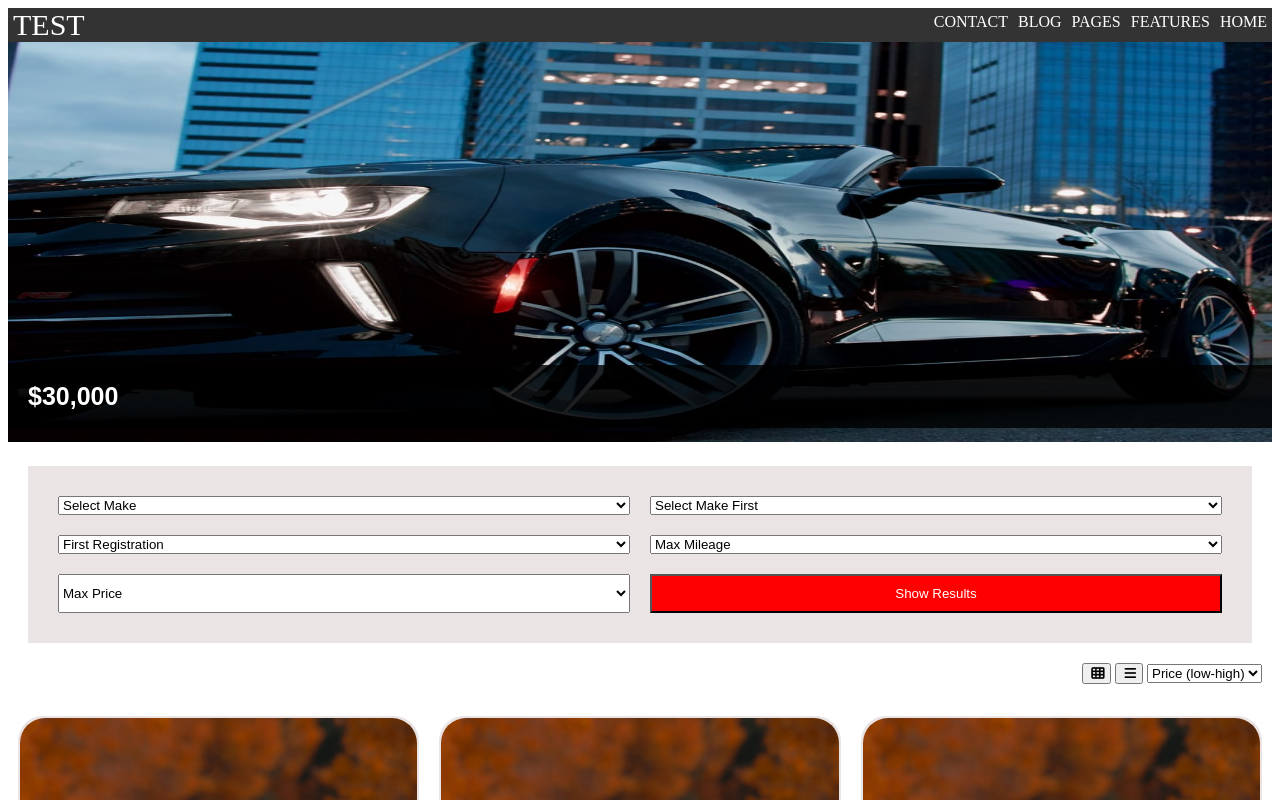
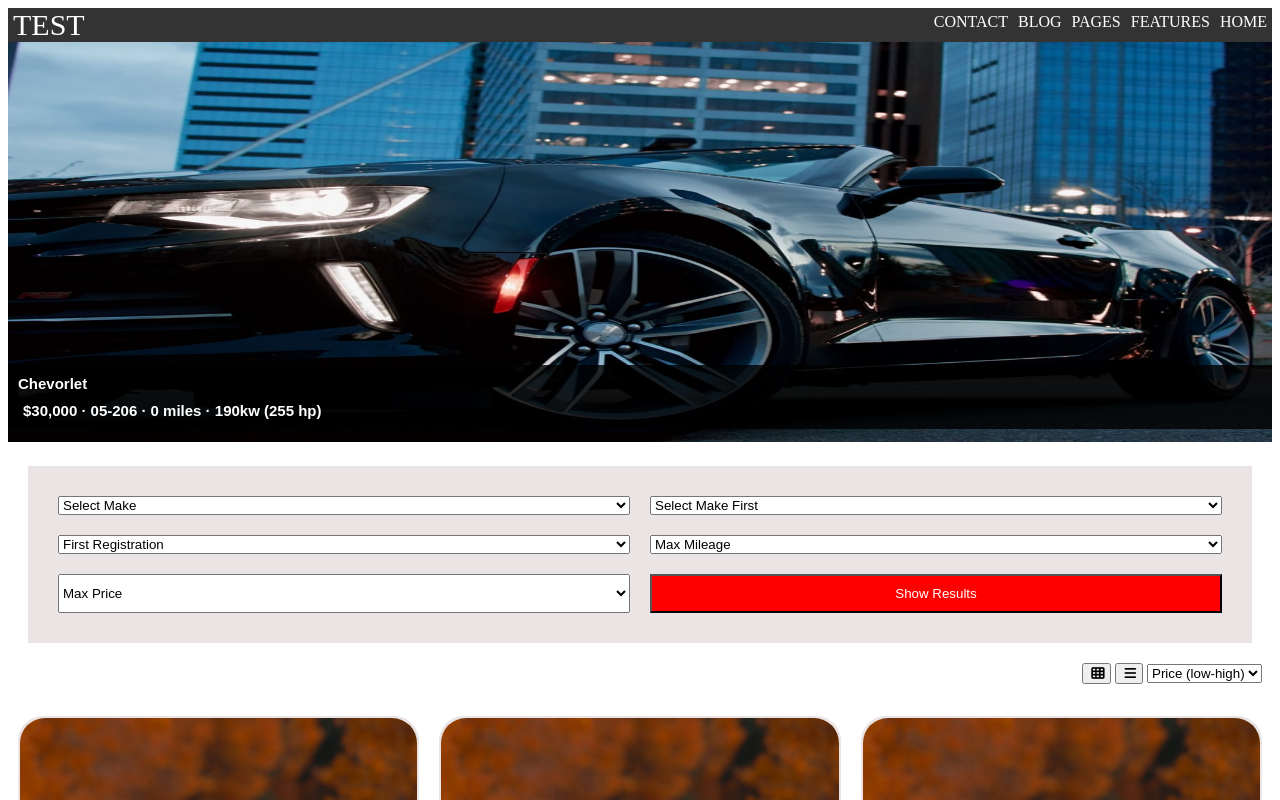
Before and after one commit to vikil94/commerce-dynamics-challenge, a website: page index.html in a window 1280 px wide. Shown: the top 800 px of the page. Drawn offline with Linux system fonts and the light colour scheme.

Commit message:
Added a title and description to the main header image

```diff
--- a/index.html
+++ b/index.html
@@ -27,7 +27,8 @@
     <div class="first-car-div">
         <img class="first-image" src="images/car1.png" alt="blackcar">
         <div class="car-price-div">
-            <h1 class="car-price-title">$30,000</h1>
+            <h1 class="car-title">Chevorlet</h1>
+            <h1 class="first-car-price-title">$30,000 &middot 05-206 &middot 0 miles &middot 190kw (255 hp)</h1>
         </div>
     </div>
     <form class="first-form">
--- a/main.scss
+++ b/main.scss
@@ -35,6 +35,16 @@ $aboutFontColor: #A79A9A;
     width: 100%
 }
 
+.car-title {
+    font-size: 15px;
+    margin-left: 10px;
+}
+
+.first-car-price-title {
+    font-size: 15px;
+    margin-left: 15px;
+}
+
 .first-car-div .car-price-div {
     position: absolute;
     z-index: 999;
@@ -48,7 +58,6 @@ $aboutFontColor: #A79A9A;
     width: 100%;
     /* Set the width of the positioned div */
 }
-
 
 .first-form {
     background: $carBackground;
@@ -124,6 +133,7 @@ $aboutFontColor: #A79A9A;
 .car-price-title {
     padding-left: 20px;
     font-size: 25px;
+    font-family: Arial, Helvetica, sans-serif
 }
 
 
```
Also changed, not shown: main.css, 1 other file.
